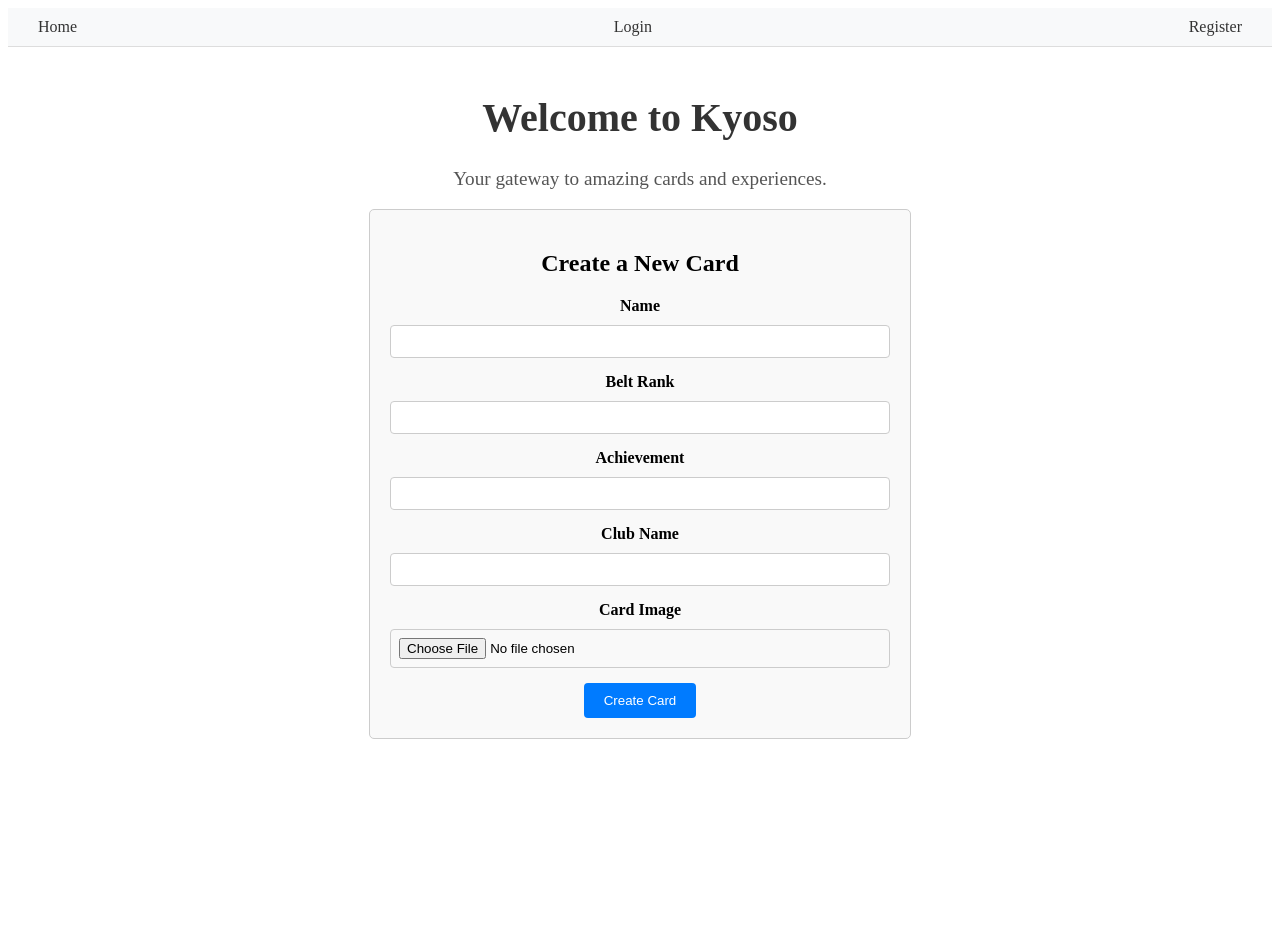
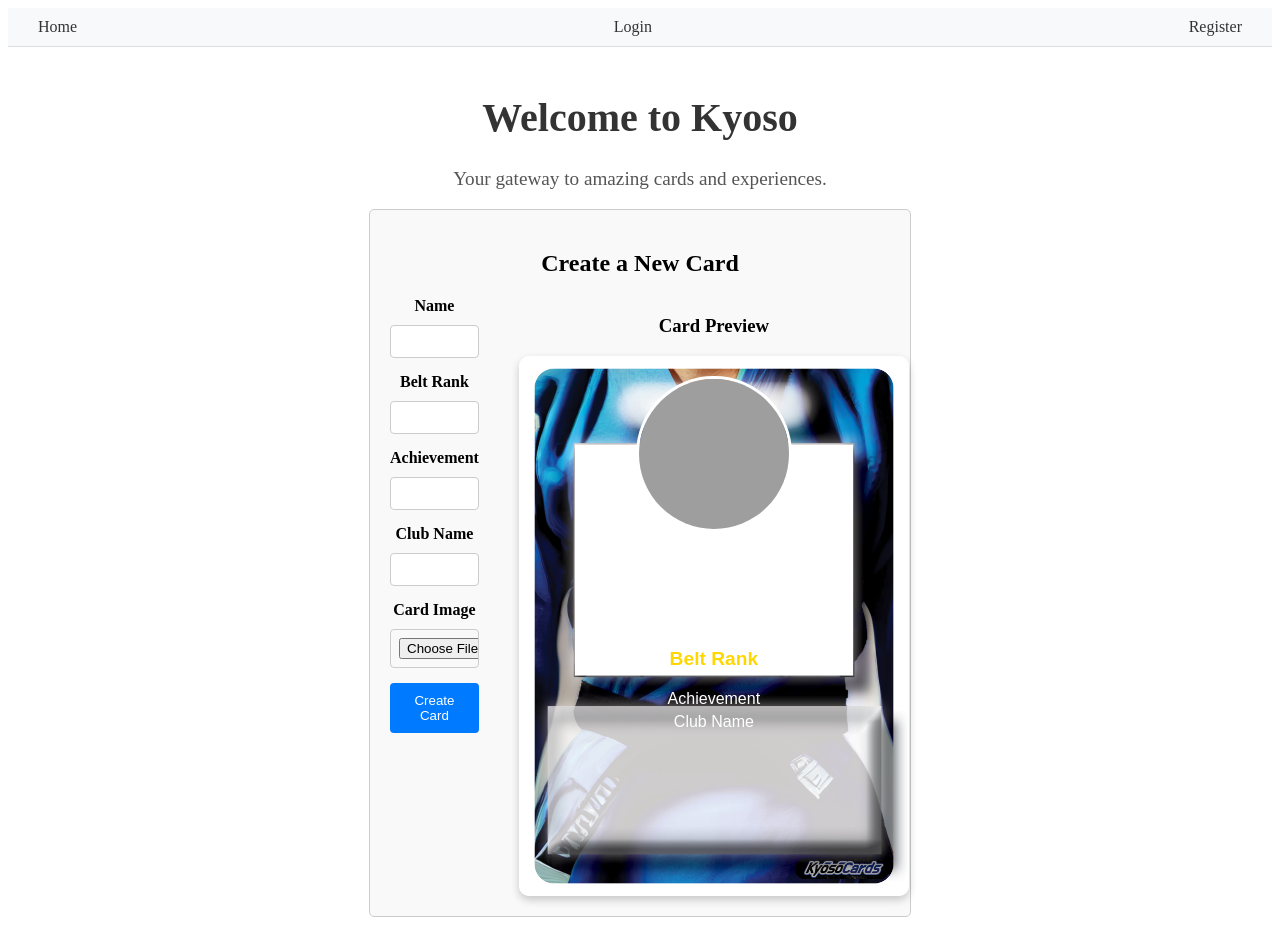
Before and after one commit to janpc01/kyoso-frontend, an Angular app: page / in a window 1280 px wide. Before the commit the page ends 800 px from the top, so only its background shows below. Built offline with nearby package versions, Linux system fonts and the light colour scheme; no server answers; grey boxes are pictures that could not be loaded.

Commit message:
Login navbar bug fixed

```diff
--- a/src/app/card/card-create/card-create.component.css
+++ b/src/app/card/card-create/card-create.component.css
@@ -49,3 +49,19 @@
     color: red;
     margin-top: 10px;
   }
+
+  .create-container {
+    display: flex;
+    gap: 40px;
+    align-items: flex-start;
+  }
+
+  .form-section {
+    flex: 1;
+  }
+
+  .preview-section {
+    flex: 1;
+    position: sticky;
+    top: 20px;
+  }
--- a/src/app/card/card-create/card-create.component.html
+++ b/src/app/card/card-create/card-create.component.html
@@ -1,6 +1,7 @@
 <div class="card-create">
     <h2>Create a New Card</h2>
-    <form>
+    <div class="create-container">
+      <form class="form-section">
         <div class="form-group">
           <label for="name">Name</label>
           <input
@@ -51,6 +52,19 @@
         <button type="submit" (click)="composeCard(); $event.preventDefault()">Create Card</button>
       </form>
 
+      <div class="preview-section">
+        <h3>Card Preview</h3>
+        <app-card-format
+          [backgroundImage]="'../assets/images/card-bg.png'"
+          [cardImage]="previewImage"
+          [name]="card.name || 'Name'"
+          [beltRank]="card.beltRank || 'Belt Rank'"
+          [achievement]="card.achievement || 'Achievement'"
+          [clubName]="card.clubName || 'Club Name'"
+        ></app-card-format>
+      </div>
+    </div>
+
     <div class="success-message" *ngIf="successMessage">{{ successMessage }}</div>
     <div class="error-message" *ngIf="errorMessage">{{ errorMessage }}</div>
   </div>
--- a/src/app/card/card-create/card-create.component.ts
+++ b/src/app/card/card-create/card-create.component.ts
@@ -4,12 +4,13 @@
 import { HttpClient } from '@angular/common/http';
 import { AuthService } from '../../services/auth.service';
 import { CardService } from '../../services/card.service';
+import { CardFormatComponent } from '../card-format/card-format.component';
 import { Router } from '@angular/router';
 
 @Component({
   selector: 'app-card-create',
   standalone: true,
-  imports: [CommonModule, FormsModule],
+  imports: [CommonModule, FormsModule, CardFormatComponent],
   templateUrl: './card-create.component.html',
   styleUrls: ['./card-create.component.css'],
 })
@@ -25,11 +26,22 @@
   selectedImage: File | null = null;
   errorMessage: string = '';
   successMessage: string = '';
+  previewImage: string = '../assets/images/placeholder.jpg';
 
   constructor(private http: HttpClient, private authService: AuthService, private cardService: CardService, private router: Router) {}
 
   onImageSelected(event: any) {
-    this.card.image = event.target.files[0];
+    const file = event.target.files[0];
+    this.card.image = file;
+
+    // Create preview URL
+    if (file) {
+      const reader = new FileReader();
+      reader.onload = (e: any) => {
+        this.previewImage = e.target.result;
+      };
+      reader.readAsDataURL(file);
+    }
   }
 
   async composeCard(): Promise<void> {
--- a/src/app/navigation/navigation.component.ts
+++ b/src/app/navigation/navigation.component.ts
@@ -12,30 +12,35 @@
   styleUrl: './navigation.component.css'
 })
 export class NavigationComponent implements OnInit, OnDestroy {
-  isAuthenticated = false;
-  private authSubscription!: Subscription;
+  isAuthenticated: boolean = false;
+  private authSubscription?: Subscription;
 
   constructor(private authService: AuthService) {}
 
   ngOnInit() {
+    // Subscribe to authentication state changes
     this.authSubscription = this.authService.isAuthenticated$.subscribe(
-      (authStatus) => {
-        this.isAuthenticated = authStatus; // Update when the auth status changes
+      (isAuthenticated) => {
+        this.isAuthenticated = isAuthenticated;
       }
     );
+
+    // Initial check
+    this.authService.checkAuthentication();
   }
 
   ngOnDestroy() {
-    this.authSubscription.unsubscribe(); // Avoid memory leaks
+    // Clean up subscription when component is destroyed
+    if (this.authSubscription) {
+      this.authSubscription.unsubscribe();
+    }
   }
 
   logout() {
     this.authService.logout().then(() => {
-      this.isAuthenticated = false;
       console.log('User logged out successfully');
     }).catch((error) => {
       console.error('Logout failed:', error);
     });
   }
-
 }
```
Lines whose indentation alone changed are shown as unchanged.
